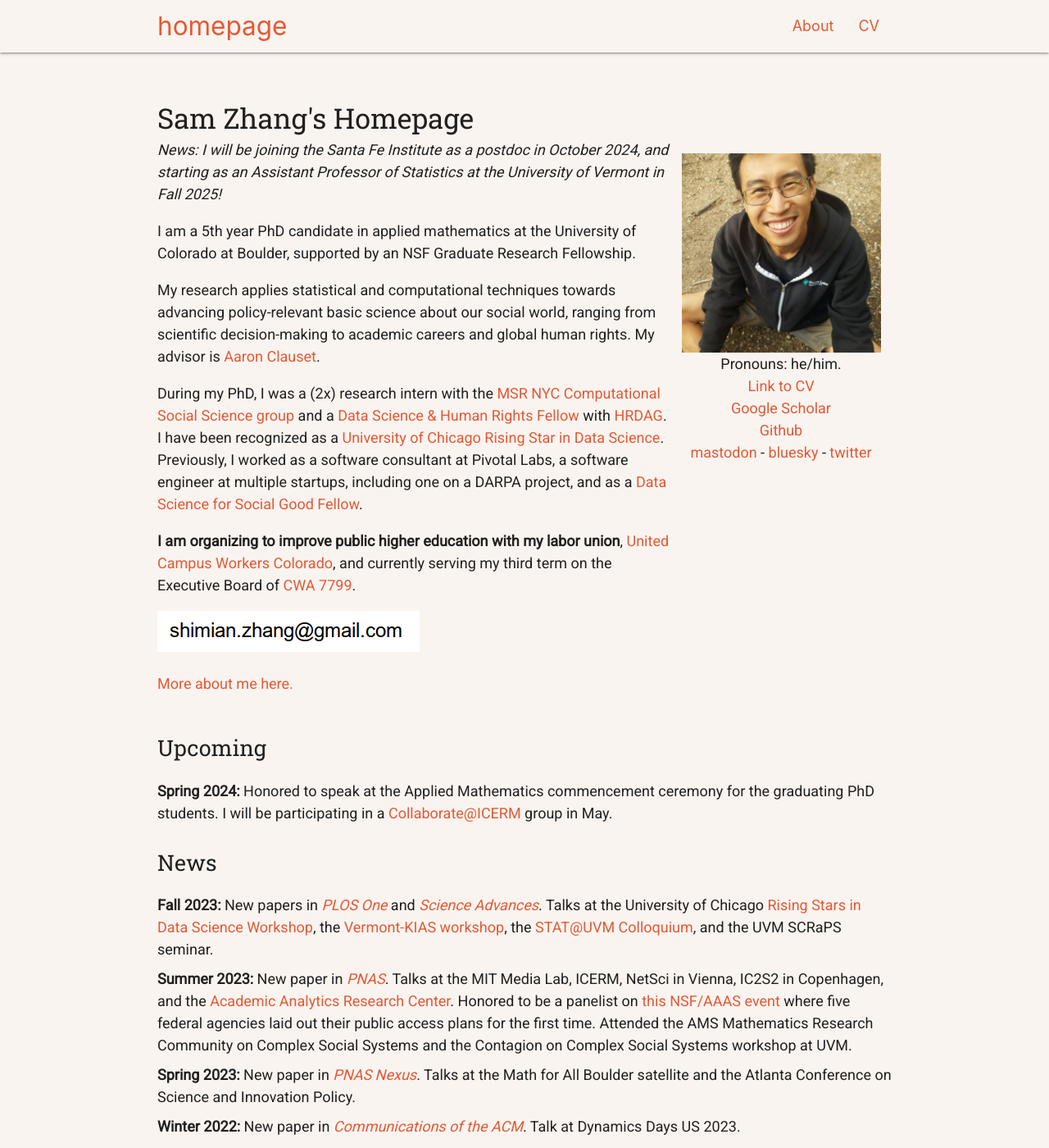
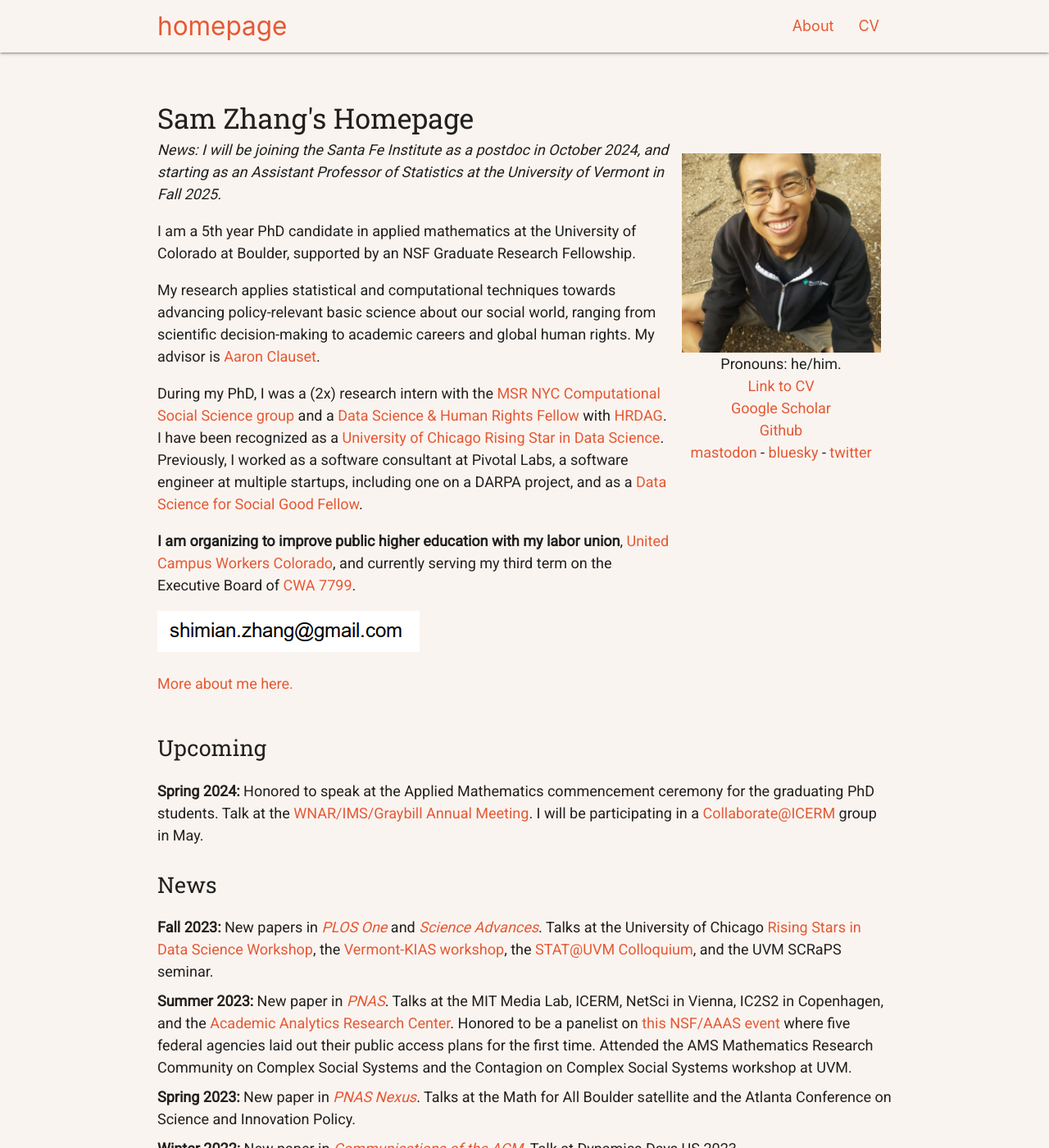
Before and after one commit to samzhang111/samzhang111.github.io, a Jekyll site: the page built from main.html, in a window 1280 px wide and 1400 px high. Shown: the whole window at 82% size. Built offline with Jekyll 4.4.1, drawn with Linux system fonts in a browser that asks for light colours; nearby versions of some CDN libraries.

Commit message:
wnar talk

```diff
--- a/main.html
+++ b/main.html
@@ -7,7 +7,7 @@ layout: default
 <div id="intro-container">
 
 <div class="intro">
-    <em>News: I will be joining the Santa Fe Institute as a postdoc in October 2024, and starting as an Assistant Professor of Statistics at the University of Vermont in Fall 2025!</em>
+    <em>News: I will be joining the Santa Fe Institute as a postdoc in October 2024, and starting as an Assistant Professor of Statistics at the University of Vermont in Fall 2025.</em>
     <p>
     I am a 5th year PhD candidate in applied mathematics at the University of Colorado at Boulder, supported by an NSF Graduate Research Fellowship.
 
@@ -57,7 +57,7 @@ layout: default
 <div id='recent' class="vertical-section">
           <div class="sectitle">Upcoming</div>
           <ul>
-              <li><b>Spring 2024:</b> Honored to speak at the Applied Mathematics commencement ceremony for the graduating PhD students. I will be participating in a <a href="https://icerm.brown.edu/collaborate/" target="_blank">Collaborate@ICERM</a> group in May. </li>
+              <li><b>Spring 2024:</b> Honored to speak at the Applied Mathematics commencement ceremony for the graduating PhD students. Talk at the <a href="https://www.wnar.org/wnar2024" target="_blank">WNAR/IMS/Graybill Annual Meeting</a>. I will be participating in a <a href="https://icerm.brown.edu/collaborate/" target="_blank">Collaborate@ICERM</a> group in May.</li>
           </ul>
           <div class="sectitle">News</div>
           <ul>
```
